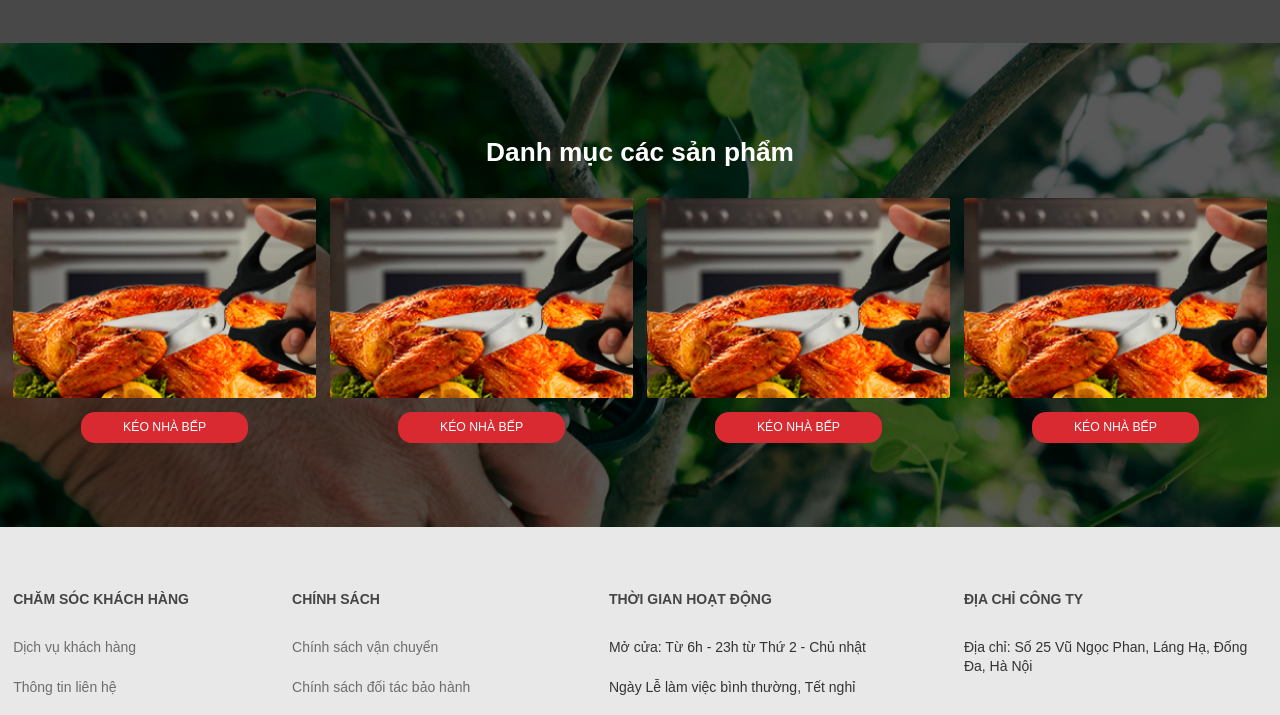
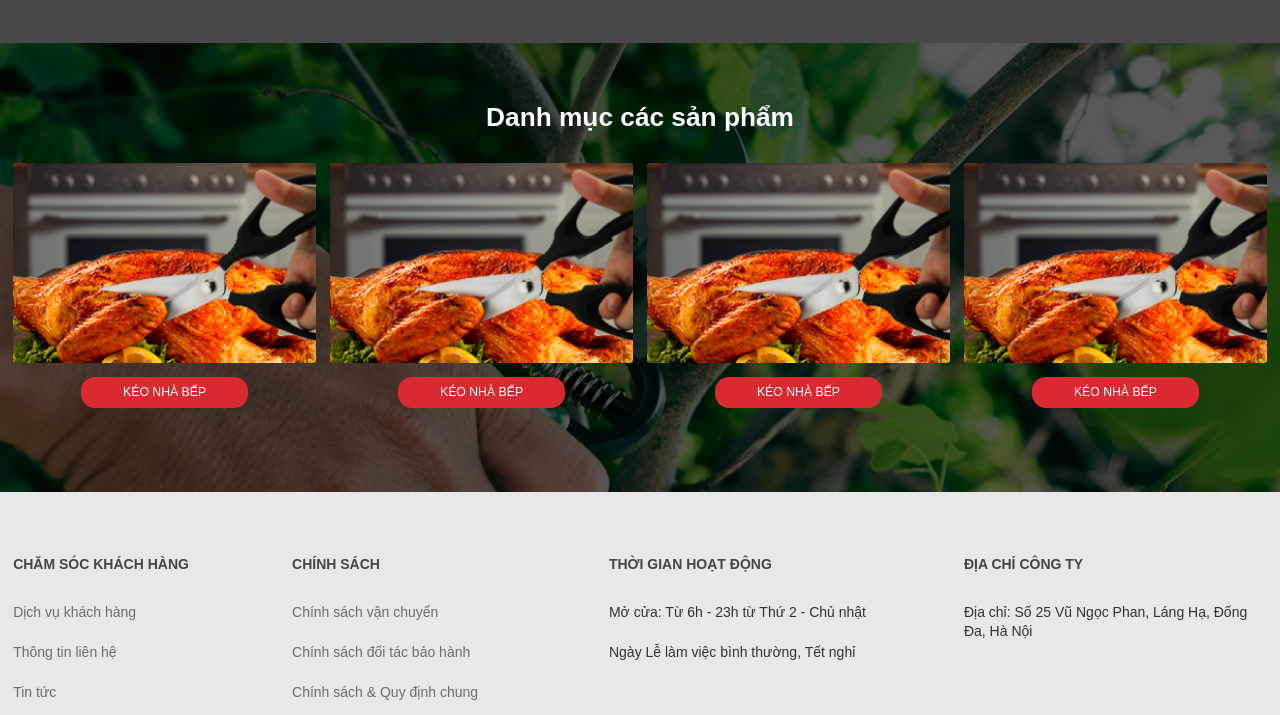
Before and after one commit to HoangHai28/Daesung_L1, a website: page public/index.html in a window 1280 px wide. Shown: the part 1671-2386 px from the top of the page. Drawn offline with nearby package versions, Linux system fonts and the light colour scheme.

Commit message:
update dssp

```diff
--- a/public/index.html
+++ b/public/index.html
@@ -273,7 +273,7 @@
     </div>
   </section>
   <section class="section-pro_cate bg-no-repeat bg-cover xl:pt-16 2xl:pb-40 xl:pb-20 " style="background-image: url(./theme/frontend/img/Background.jpg);">
-    <div class="container pt-10">
+    <div class="container pt-5 lg:pt-0">
       <h2 class="title_all font-bold mb-8 text-white text-center 2xl:text-[2.5rem] xl:text-[1.875rem] text-[1.5rem] 2xl:mb-16">
         Danh mục các sản phẩm
       </h2>
```
Also changed, not shown: public/output.css.
